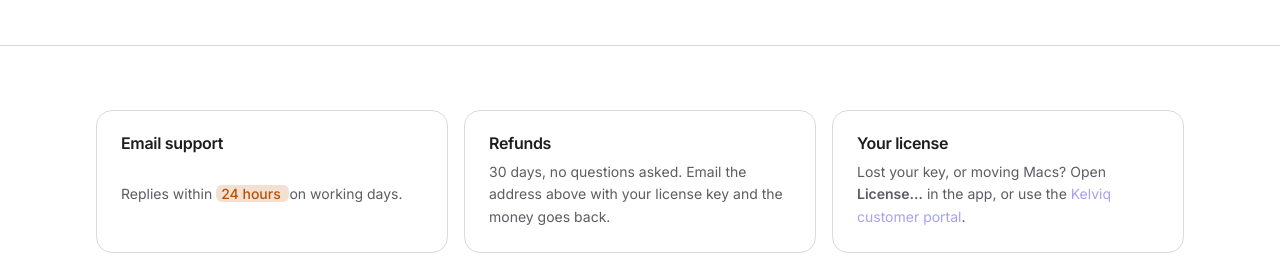
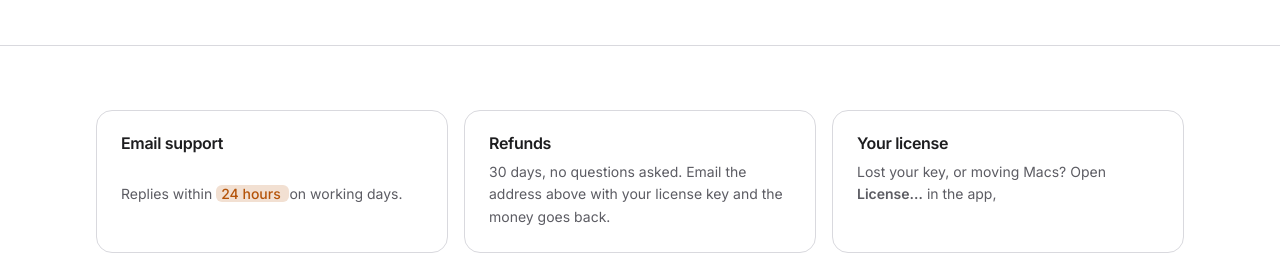
Before and after one commit to barzennw/spacenamer-site, a plain HTML site: page support.html in a window 1280 px wide. Shown: the part 315-593 px from the top of the page. Drawn offline with Linux system fonts and the light colour scheme.

Commit message:
removed kelviq support

```diff
--- a/support.html
+++ b/support.html
@@ -81,8 +81,8 @@
         </div>
         <div class="card">
           <h3>Your license</h3>
-          <p>Lost your key, or moving Macs? Open <b>License&hellip;</b> in the app, or use the
-            <a href="#" data-portal>Kelviq customer portal</a>.</p>
+          <p>Lost your key, or moving Macs? Open <b>License&hellip;</b> in the app,
+            <!-- <a href="#" data-portal>Kelviq customer portal</a>.</p> -->
         </div>
       </div>
 
```
